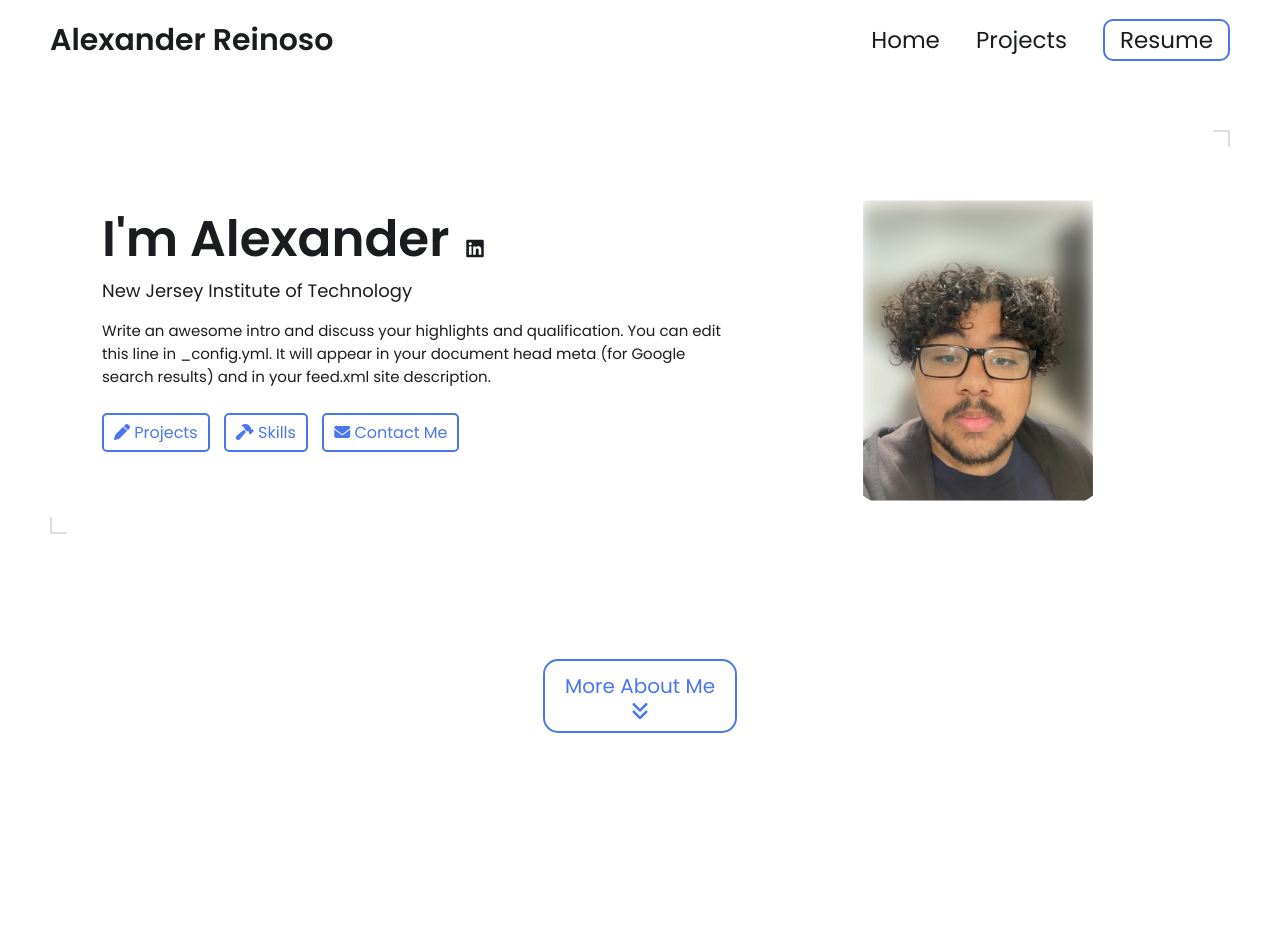
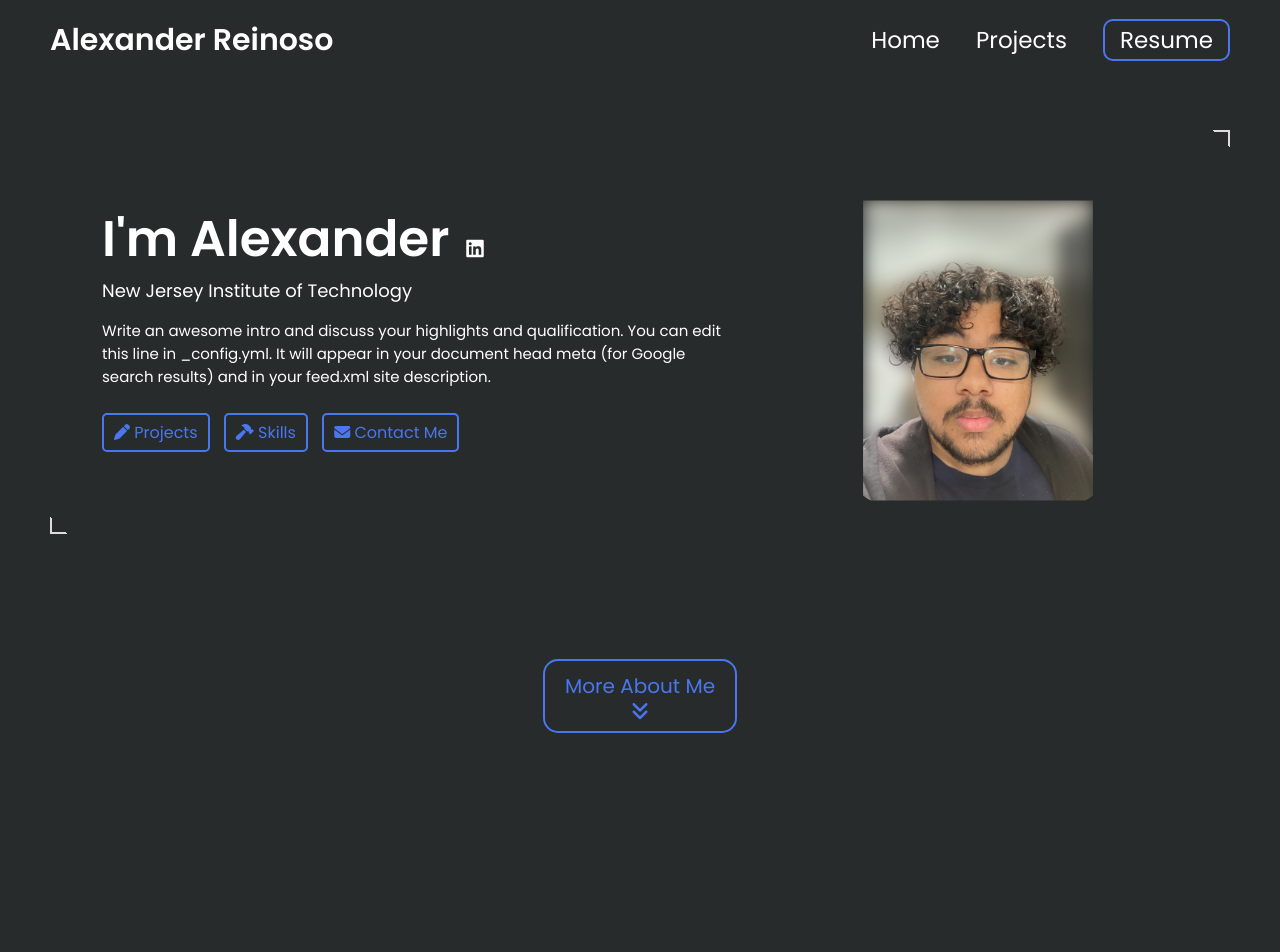
Before and after one commit to AlexanderReinoso5/AlexanderReinoso5.github.io, a Jekyll site: the page built from index.html, in a window 1280 px wide. Shown: the top 952 px of the page. Built offline with Jekyll 4.4.1, drawn with Linux system fonts in a browser that asks for light colours.

Commit message:
Update _config.yml

```diff
--- a/_config.yml
+++ b/_config.yml
@@ -77,11 +77,11 @@ formspree-key:   https://formspree.io/f/{8-digit key}
 
 # Active theme (Updatethis to switch themes). Make sure to keep the indentation the samne.
 colors: # this is the basic theme
-  text: "#1a1c20"
+  text: "#ffffff"
   border: "#ddd"
   link: "#4a76ee"
   highlight: "#0c0cf2"
-  background: "#ffffff"
+  background: "#272B2B"
   light_background: "#f3f5fb"
 
 # A few examples.
```
